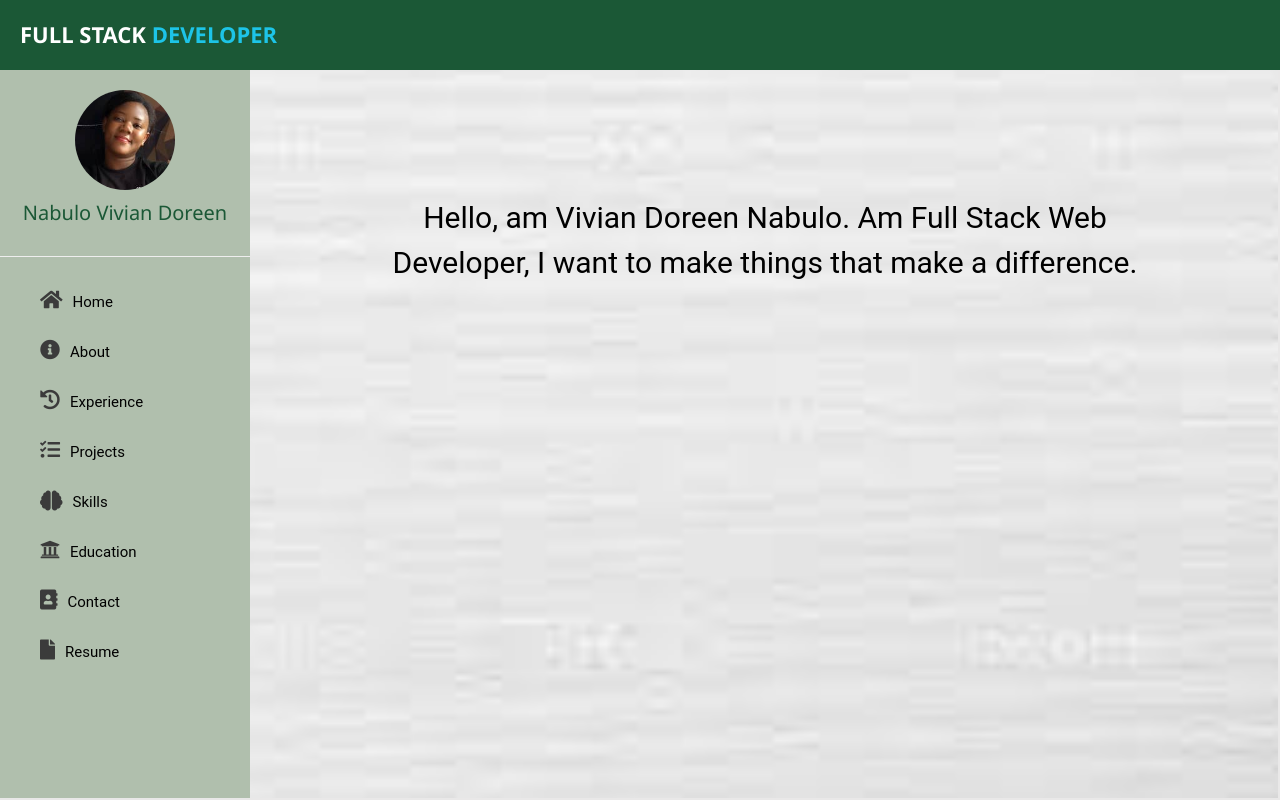
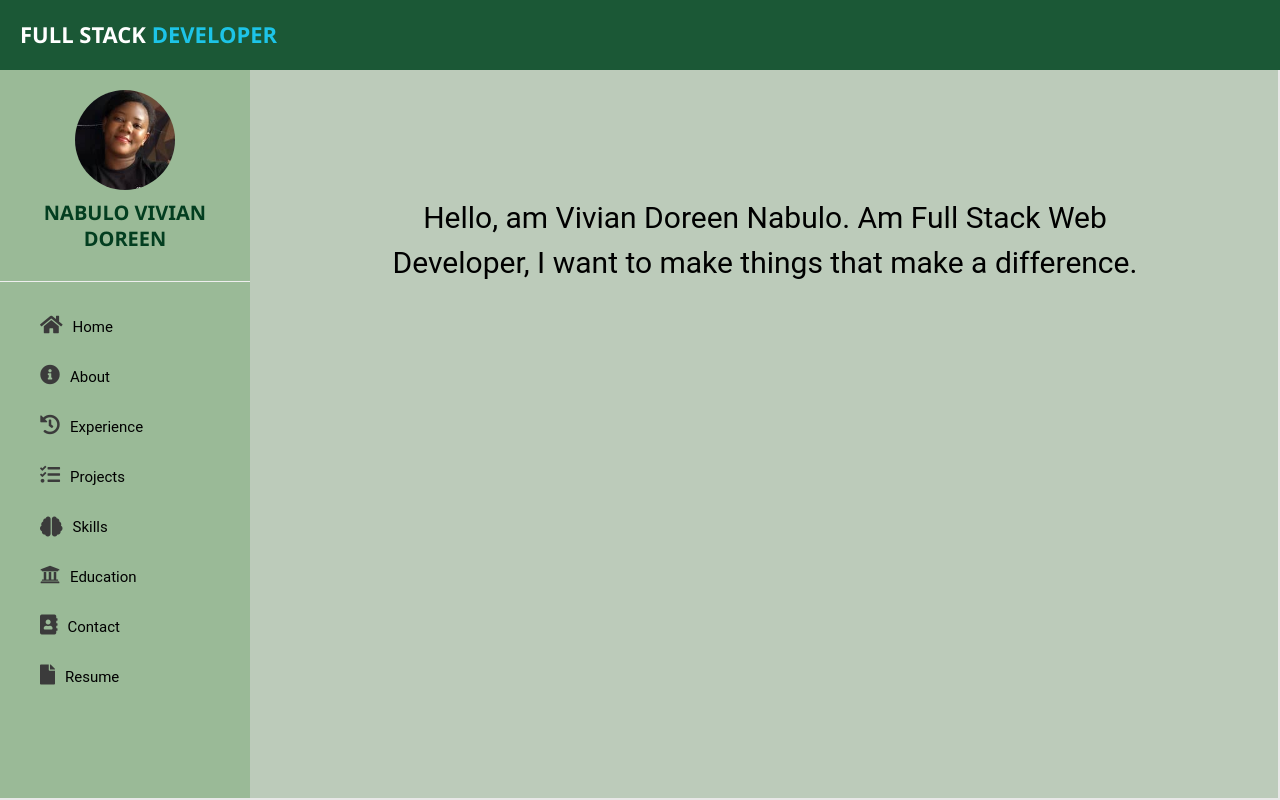
Before and after one commit to VivianDoreen/nabuloviviandoreen, a React app: page / in a window 1280 px wide. Built offline with nearby package versions, Linux system fonts and the light colour scheme; a web font is replaced by a local one.

Commit message:
modifies changes

```diff
--- a/src/component/Sidebar.js
+++ b/src/component/Sidebar.js
@@ -9,7 +9,7 @@ function Sidebar() {
 		<div className='sidebar' style={{ marginLeft: `${menu ? '-185px' : '0px'}` }}>
 			<div className='profile-info' style={{ display: `${menu ? 'none' : 'flex'}` }}>
 				<img src={portifolio} className='profile-img' alt='profile_pic' />
-				<h4>Nabulo Vivian Doreen</h4>
+				<h4>NABULO VIVIAN<br/> DOREEN</h4>
 			</div>
 			<hr style={{ display: `${menu ? 'none' : 'block'}` }} />
 			<div className='menu'>
--- a/src/style/style.scss
+++ b/src/style/style.scss
@@ -72,7 +72,7 @@ header{
   margin-top: 70px;
   padding-top:20px;
   z-index: 1;
-  background: #B0BFAD;
+  background: #9aba97;
   height:calc(100% - 9%);
   transition: 0.5s;
   transition-property: left;
@@ -95,7 +95,9 @@ margin-bottom: 0px;
 }
 
 .sidebar .profile-info h4{
-  color:#1b5836;
+  color:#033E20;
+  font-weight: bolder;
+  text-align: center;
   margin-bottom: 10px;
 }
 
@@ -163,7 +165,7 @@ label #sidebar-btn:hover{
   box-sizing:border-box;
   padding-left:250px;
   padding-top:90px;
-  background-image: url("../assets/background_image.jpeg");
+  background-image: url("../assets/background_image_v2\ copy.png");
   background-position: center;
   background-size: cover;
   border:2px solid #E9E8E8;
```
Also changed, not shown: src/assets/background_image_v2 copy.png (added), src/assets/background_image_v2.jpeg (added), 1 other file.
